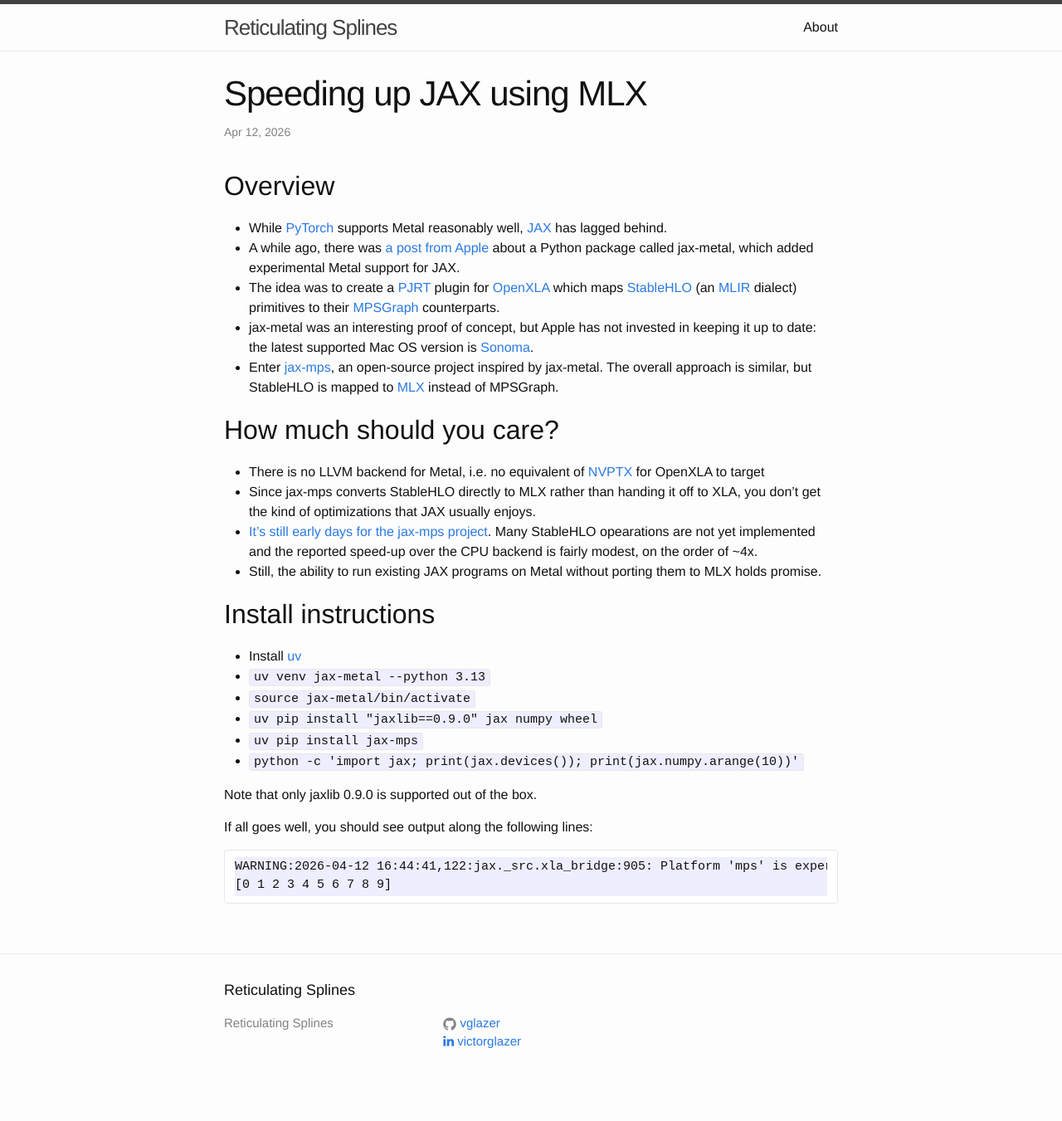
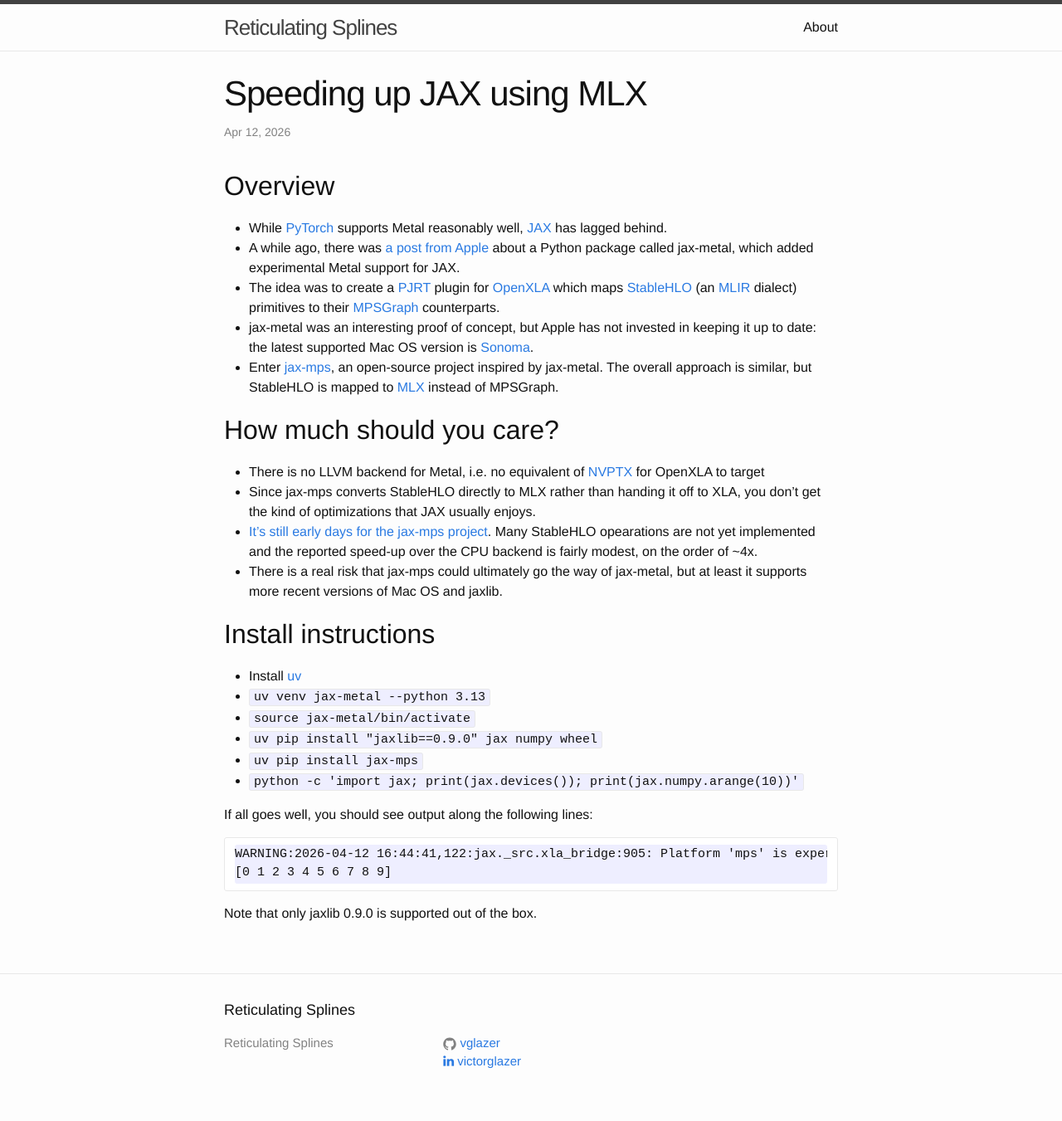
Before and after one commit to vglazer/vglazer.github.io, a Jekyll site: the page built from _posts/2026-04-12-jax-mps.md, in a window 1280 px wide. Shown: the whole page at 83% size. Built offline with Jekyll 4.4.1, drawn with Linux system fonts in a browser that asks for light colours; nearby versions of some CDN libraries; before the commit the page ends 1327 px from its top, so only the background shows below that.

````diff
--- a/_posts/2026-04-12-jax-mps.md
+++ b/_posts/2026-04-12-jax-mps.md
@@ -19,7 +19,7 @@ categories: ml openxla stablehlo pjrt llvm osx mlx jax metal mps mac
 - There is no LLVM backend for Metal, i.e. no equivalent of [NVPTX](https://llvm.org/docs/NVPTXUsage.html) for OpenXLA to target
 - Since jax-mps converts StableHLO directly to MLX rather than handing it off to XLA, you don't get the kind of optimizations that JAX usually enjoys.
 - [It's still early days for the jax-mps project](https://github.com/jax-ml/jax/discussions/34648). Many StableHLO opearations are not yet implemented and the reported speed-up over the CPU backend is fairly modest, on the order of ~4x.
-- Still, the ability to run existing JAX programs on Metal without porting them to MLX holds promise.
+- There is a real risk that jax-mps could ultimately go the way of jax-metal, but at least it supports more recent versions of Mac OS and jaxlib.
 
 ## Install instructions
 
@@ -30,11 +30,11 @@ categories: ml openxla stablehlo pjrt llvm osx mlx jax metal mps mac
 - `uv pip install jax-mps`
 - `python -c 'import jax; print(jax.devices()); print(jax.numpy.arange(10))'`
 
-Note that only jaxlib 0.9.0 is supported out of the box.
-
 If all goes well, you should see output along the following lines:
 
 ```
 WARNING:2026-04-12 16:44:41,122:jax._src.xla_bridge:905: Platform 'mps' is experimental and not all JAX functionality may be correctly supported!
 [0 1 2 3 4 5 6 7 8 9]
 ```
+
+Note that only jaxlib 0.9.0 is supported out of the box.
````
